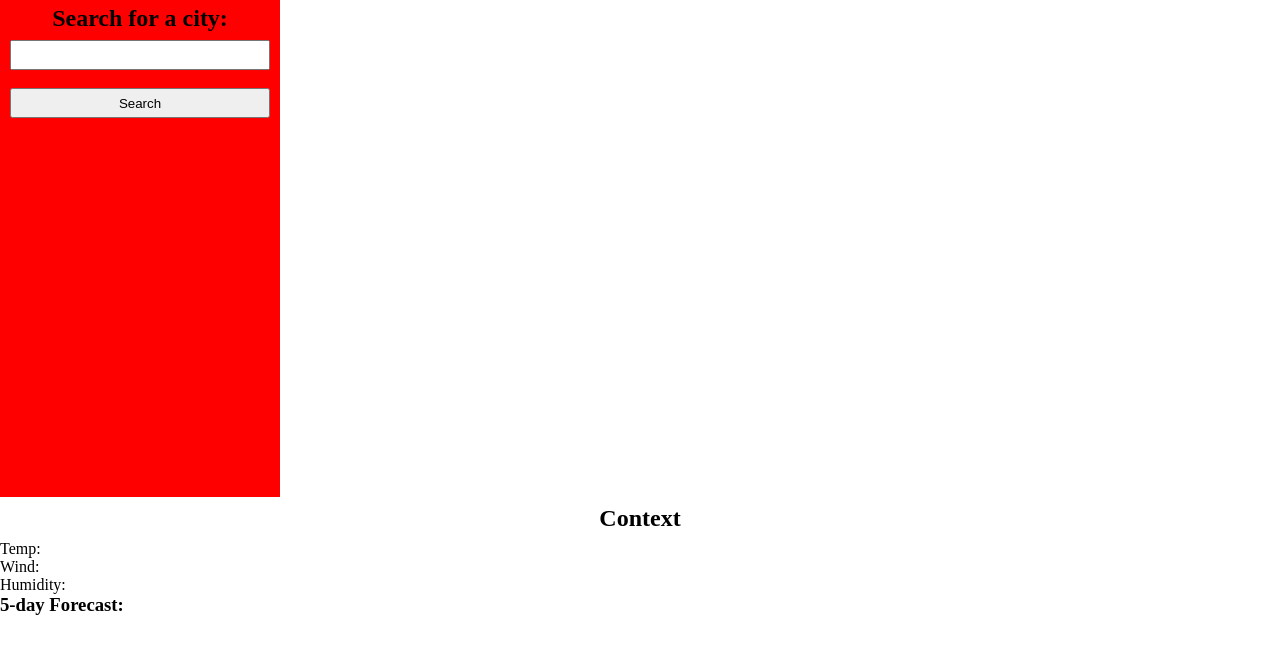
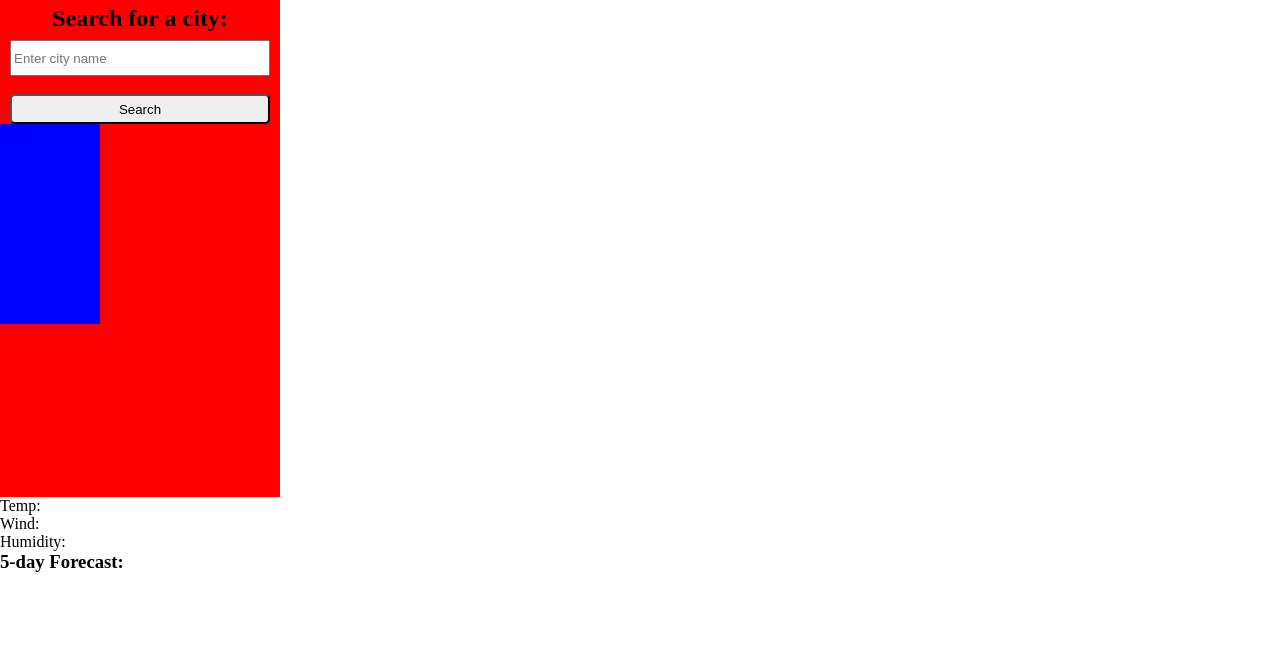
Before and after one commit to JairGH/WeatherApp, a plain HTML site: page index.html in a window 1280 px wide. Shown: the part 53-706 px from the top of the page. Drawn offline with nearby package versions, Linux system fonts and the light colour scheme.

Commit message:
solid JS

```diff
--- a/index.html
+++ b/index.html
@@ -5,6 +5,11 @@
     <meta http-equiv="X-UA-Compatible" content="IE=edge" />
     <meta name="viewport" content="width=device-width, initial-scale=1.0" />
     <link rel="stylesheet" href="styles.css" />
+     <script
+      src="https://cdn.jsdelivr.net/npm/dayjs@1.11.3/dayjs.min.js"
+      integrity="sha256-iu/zLUB+QgISXBLCW/mcDi/rnf4m4uEDO0wauy76x7U="
+      crossorigin="anonymous"
+    ></script>
     <title>Weather App</title>
   </head>
   <body>
@@ -12,23 +17,37 @@
       <h1>Weather Dashboard</h1>
     </nav>
     <article>
-        <div class="city_search">
-            <h2>Search for a city:</h2>
-            <input type="search" >
-            <br>
-            <button id="search_btn">Search</button>
+       <div class="city_search">
+        <h2>Search for a city:</h2>
+        <input type="text" placeholder="Enter city name" />
+        <br />
+        <button id="search_btn">Search</button>
         </div>
+      </div>
+      <div class="default_city" id="1"></div>
+      <div class="default_city" id="2"></div>
+      <div class="default_city" id="3"></div>
+      <div class="default_city" id="4"></div>
+      <div class="default_city" id="5"></div>
+      <div class="default_city" id="6"></div>
+      <div class="default_city" id="7"></div>
+      <div class="default_city" id="8"></div>
     </article>
-    <section>
-        <div class="main_display">
-        <h2>Context</h2>
+    <div class="main_display">
+        <h3 id="city"></h3>
         <p id="temp">Temp:</p>
         <p id="wind">Wind:</p>
         <p id="humidity">Humidity:</p>
         </div>
-    </section>
-    <section>
-        <h3>5-day Forecast:</h3>
+    <section id="space">
+      <!-- <div class="main_display">
+        <h2 id="inside">Context</h2>
+        <p id="temp">Temp:</p>
+        <p id="wind">Wind:</p>
+        <p id="humidity">Humidity:</p>
+        </div>
+     -->
+      <h3>5-day Forecast:</h3>
         <div class="panel" id="first_panel"></div>
         <div class="panel" id="second_panel"></div>
         <div class="panel" id="third_panel"></div>
@@ -36,5 +55,6 @@
         <div class="panel" id="fifth_panel"></div>
     </section>
   </body>
+
   <script src="script.js"></script>
 </html>
--- a/styles.css
+++ b/styles.css
@@ -15,12 +15,16 @@ h1 {
   color: #023047;
 }
 
+article {
+  /* display: flex;
+  flex-direction: column; */
+  background-color: red;
+  height: 500px;
+  width: 280px;
+}
 .city_search {
   display: flex;
   flex-direction: column;
-  background-color: red;
-  height: 500px;
-  width: 280px;
 }
 h2 {
   display: flex;
@@ -40,4 +44,19 @@ input {
   margin-left: 10px;
   height: 30px;
   margin-right: 10px;
+  outline: none;
+  border-radius: 5px;
+
 }
+.main_display {
+  display: flex;
+  flex-direction: column;
+
+}
+
+
+  .default_city {
+    width: 100px;
+    height: 25px;
+    background-color: blue;
+  }
```
Also changed, not shown: script.js (+23 -0 lines).
